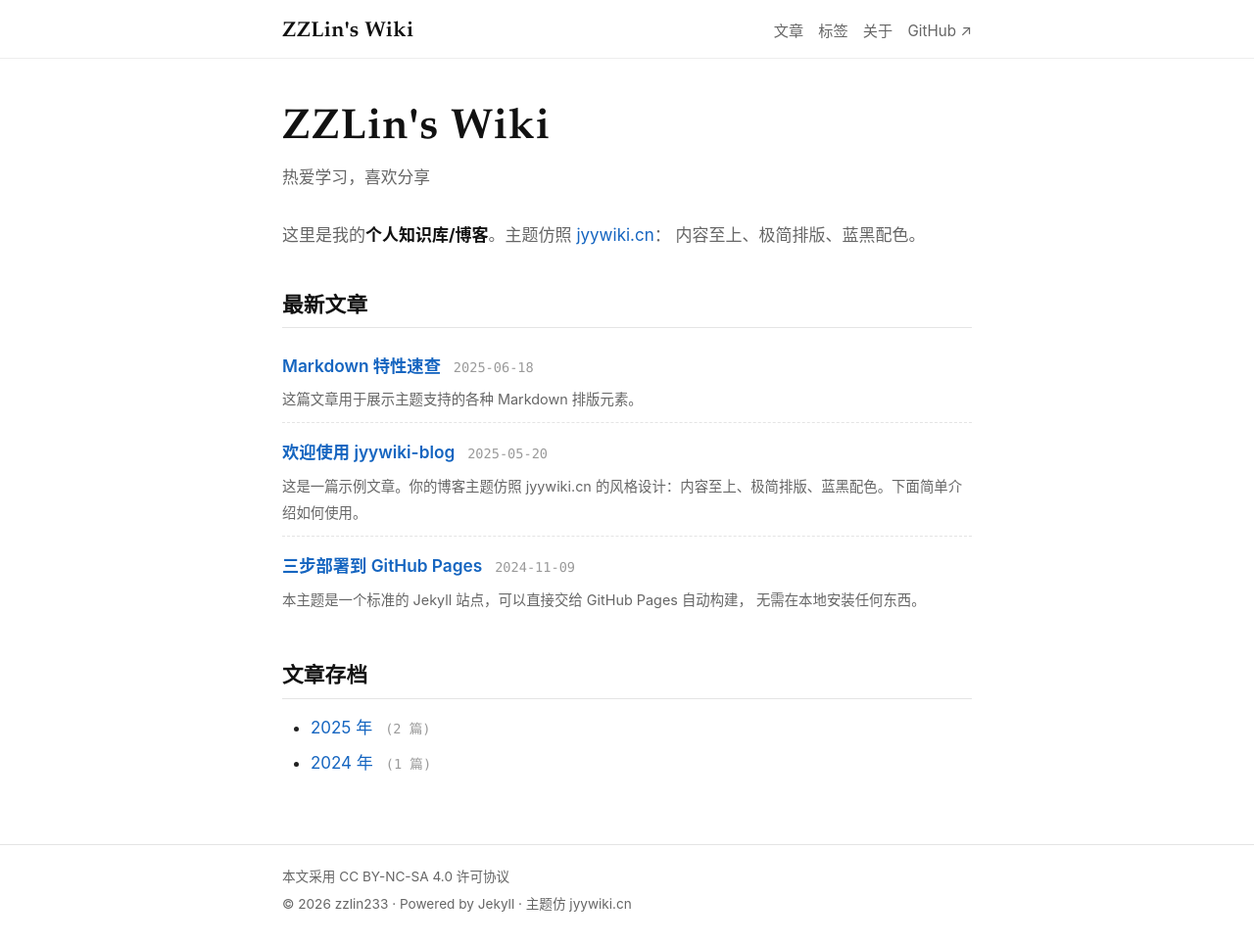
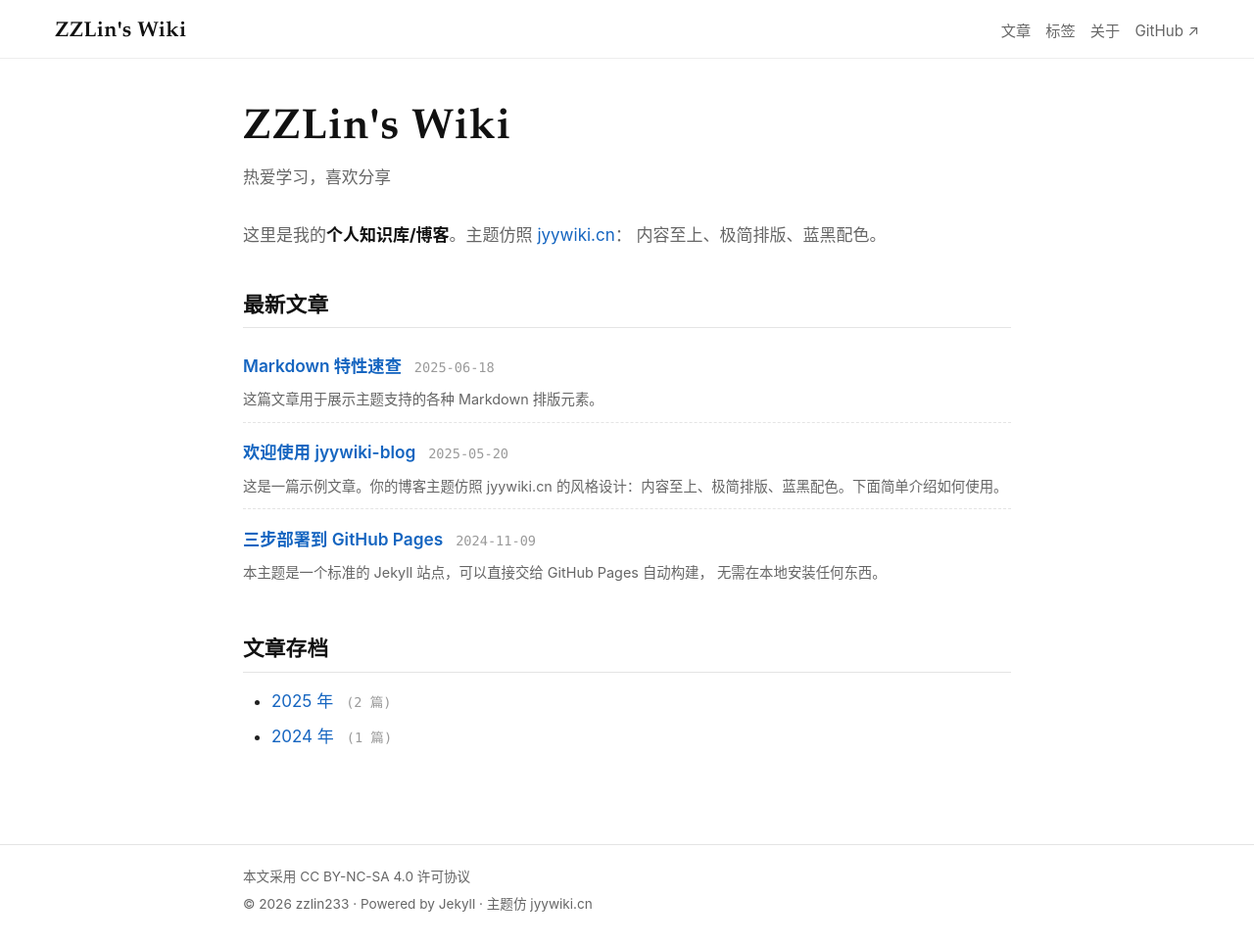
Before and after one commit to zzlin233/zzlin233.github.io, a Jekyll site: the page built from index.html, in a window 1280 px wide and 964 px high. Shown: the whole window at 98% size. Built offline with Jekyll 4.4.1, drawn with Linux system fonts in a browser that asks for light colours.

Commit message:
layout: full-width frosted nav bar with edge margins + wider content column

```diff
--- a/assets/css/style.scss
+++ b/assets/css/style.scss
@@ -29,7 +29,7 @@
   --mono:  "JetBrains Mono", "Fira Code", Consolas, "Source Code Pro",
            "Sarasa Mono SC", Menlo, monospace;
 
-  --main-width: 47rem;
+  --main-width: 52rem;
   --content-pad: 1.5rem;
 }
 
@@ -151,9 +151,11 @@ sup a, sub a { font-size: .75em; }
   .site-header { background: rgba(255, 255, 255, .97); }
 }
 .site-header .inner {
-  max-width: var(--main-width);
+  width: 100%;
+  max-width: none;
   margin: 0 auto;
-  padding: 0 var(--content-pad);
+  /* 两端留白：小屏 1.5rem，随视口增大，最大 3.5rem，不紧贴屏幕边缘 */
+  padding: 0 clamp(1.5rem, 5vw, 3.5rem);
   display: flex;
   align-items: baseline;
   justify-content: space-between;
```
